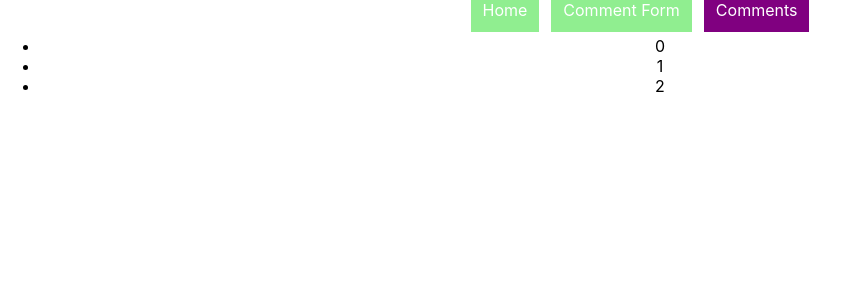
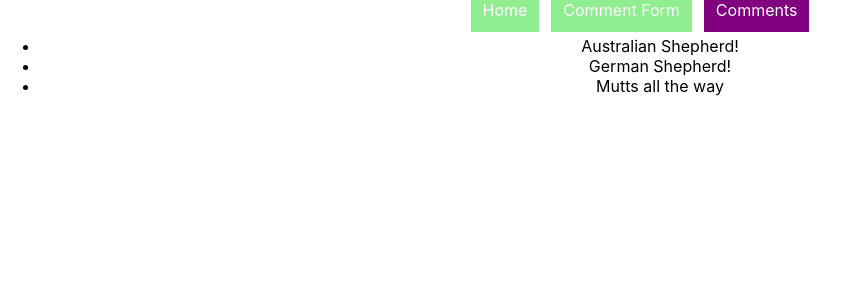
Before and after one commit to megcho/co2-tracker, a React (Create React App) app: page /commentlist in a window 1280 px wide. Shown: the top 300 px of the page, without its empty margins (0-849 px from the left). Built offline with nearby package versions, Linux system fonts and the light colour scheme.

Commit message:
displaying comments

```diff
--- a/src/components/CommentList.js
+++ b/src/components/CommentList.js
@@ -8,7 +8,7 @@ class CommentList extends Component {
 
       return (
        <ul>
-         {Object.keys(elem).map(s => (<li>{s}</li>))}
+         {elem.map(s => (<li>{s.text}</li>))}
        </ul>
       )
     }
```
